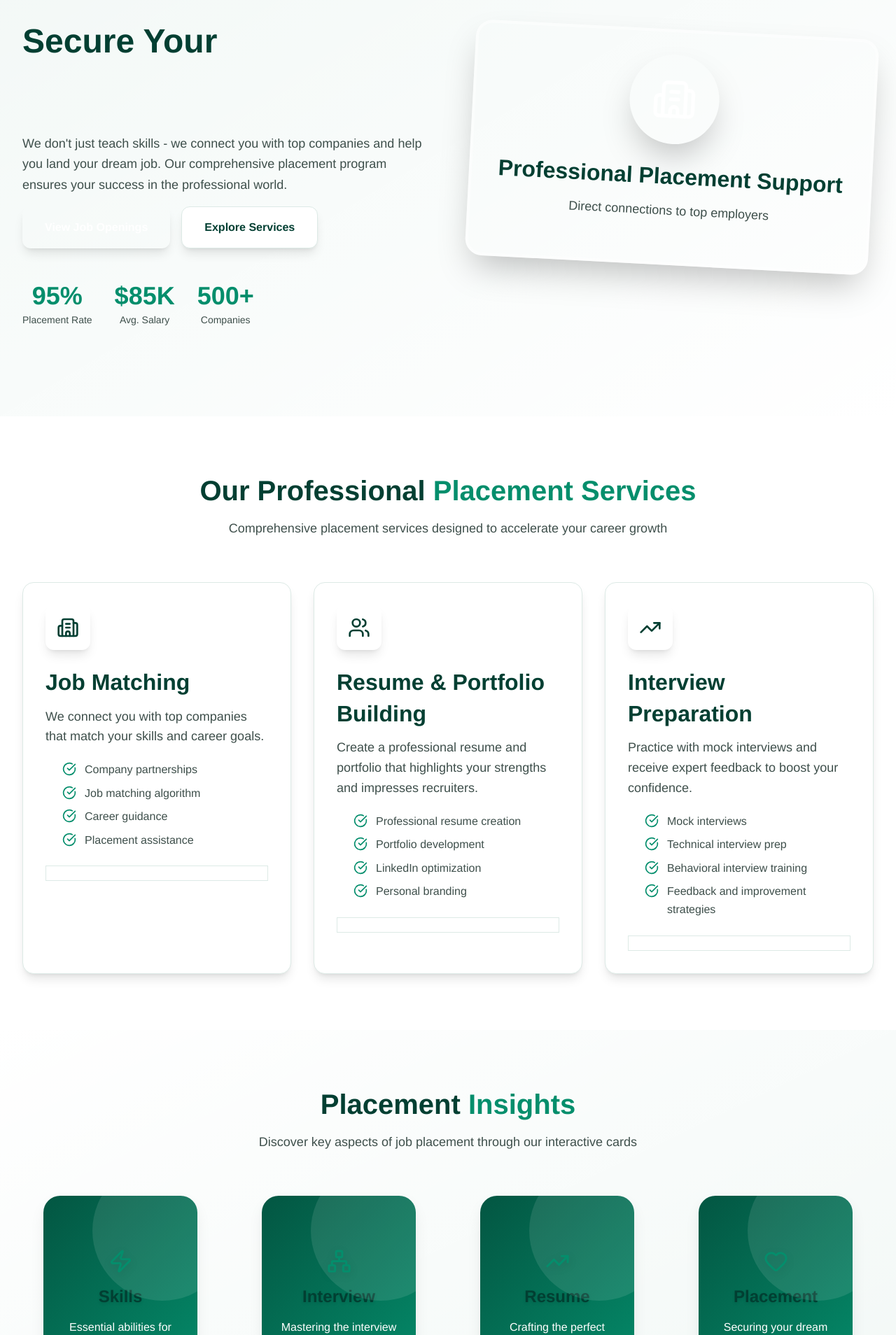
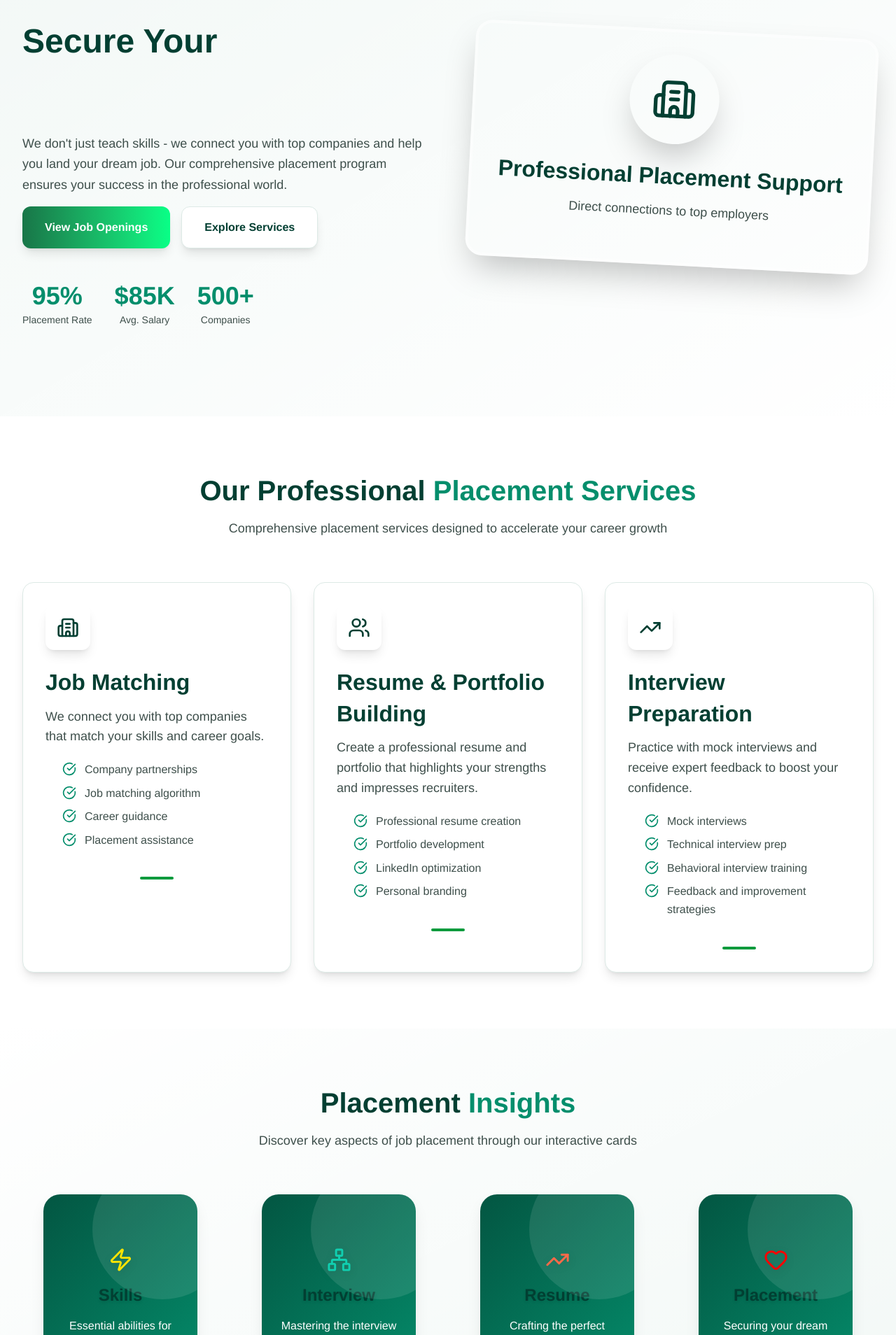
Before and after one commit to kbamnote/eliteManagementWebsite, a React (Vite) app: page /placements in a window 1280 px wide. Shown: the part 174-2082 px from the top of the page at 70% size. Built offline with nearby package versions, Linux system fonts and the light colour scheme.

Commit message:
placement page updatd

```diff
--- a/src/pages/CareerCounseling.jsx
+++ b/src/pages/CareerCounseling.jsx
@@ -116,7 +116,7 @@ export default function CareerCounseling() {
 
                 <div className="flex flex-wrap gap-4">
                   <motion.button
-                    className="px-8 py-4 bg-gradient-to-r from-accent to-dark font-bold rounded-xl hover:from-accent hover:to-accent transition-all duration-300 shadow-lg hover:shadow-xl transform hover:scale-105"
+                    className="px-8 py-4 bg-gradient-to-r from-[#08ff86] to-[#187648] text-white font-bold rounded-xl hover:from-accent hover:to-accent transition-all duration-300 shadow-lg hover:shadow-xl transform hover:scale-105"
                     initial={{ opacity: 0, y: 20 }}
                     animate={{ opacity: 1, y: 0 }}
                     transition={{ duration: 0.5, delay: 0.4 }}
--- a/src/pages/Placements.jsx
+++ b/src/pages/Placements.jsx
@@ -164,7 +164,8 @@ export default function Placements() {
 
                 <div className="flex flex-wrap gap-4">
                   <motion.button
-                    className="px-8 py-4 bg-gradient-to-r from-accent to-dark text-white font-bold rounded-xl hover:from-accent hover:to-accent transition-all duration-300 shadow-lg hover:shadow-xl transform hover:scale-105"
+                    className="px-8 py-4 bg-gradient-to-l from-[#08ff86] to-[#187648] text-white font-bold rounded-xl hover:from-accent hover:to-accent transition-all duration-300 shadow-lg hover:shadow-xl transform hover:scale-105"
+                    style={{backgroundColor:'#187648ff'}}
                     initial={{ opacity: 0, y: 20 }}
                     animate={{ opacity: 1, y: 0 }}
                     transition={{ duration: 0.5, delay: 0.4 }}
@@ -212,7 +213,7 @@ export default function Placements() {
 
                     <div className="text-center relative z-10 space-y-6">
                       <div className="w-32 h-32 bg-gradient-to-br from-accent to-dark rounded-full flex items-center justify-center mx-auto shadow-2xl">
-                        <Building2 className="w-16 h-16 text-white" />
+                        <Building2 className="w-16 h-16" />
                       </div>
                       <div>
                         <h3 className="text-2xl font-bold text-primary mb-3">Professional Placement Support</h3>
@@ -290,9 +291,9 @@ export default function Placements() {
                         </li>
                       ))}
                     </ul>
-                    <div className="mt-6 pt-4 border-t border-subtle">
+                    <div className="mt-6 pt-4">
                       <div className="flex justify-center">
-                        <div className="w-12 h-1 bg-accent rounded-full"></div>
+                        <div className="w-12 h-1 rounded-full" style={{backgroundColor:'#069a3c'}}></div>
                       </div>
                     </div>
                   </div>
@@ -340,7 +341,7 @@ export default function Placements() {
                   frontText="Essential abilities for placement success"
                   backTitle="Development"
                   backText="Continuous learning and improvement strategies"
-                  icon={<Zap className="text-accent" size={35} />}
+                  icon={<Zap className="text-[#ffe300]" size={35} />}
                 />
               </div>
               <div className="flex justify-center">
@@ -349,7 +350,7 @@ export default function Placements() {
                   frontText="Mastering the interview process"
                   backTitle="Preparation"
                   backText="Tips and techniques for interview success"
-                  icon={<Network className="text-accent" size={35} />}
+                  icon={<Network className="text-[#10cfb0]" size={35} />}
                 />
               </div>
               <div className="flex justify-center">
@@ -358,7 +359,7 @@ export default function Placements() {
                   frontText="Crafting the perfect resume"
                   backTitle="Optimization"
                   backText="Making your resume stand out to recruiters"
-                  icon={<GrowthIcon className="text-accent" size={35} />}
+                  icon={<GrowthIcon className="text-[#fd6a49]" size={35} />}
                 />
               </div>
               <div className="flex justify-center">
@@ -367,7 +368,7 @@ export default function Placements() {
                   frontText="Securing your dream job"
                   backTitle="Success"
                   backText="Strategies for successful job placement"
-                  icon={<Heart className="text-accent" size={35} />}
+                  icon={<Heart className="text-[#ff0000]" size={35} />}
                 />
               </div>
             </div>
@@ -456,7 +457,7 @@ export default function Placements() {
                     whileHover={{ y: -5, scale: 1.05 }}
                   >
                     <div className="w-16 h-16 rounded-xl bg-gradient-to-br from-accent to-dark flex items-center justify-center group-hover:from-dark group-hover:to-accent transition-all duration-300 mb-4 shadow-lg group-hover:shadow-xl">
-                      <Building2 className="w-8 h-8 text-white" />
+                      <Building2 className="w-8 h-8 text-dark" />
                     </div>
                     <h3 className="text-lg font-bold text-primary">{company.name}</h3>
                     <p className="mt-2 text-accent text-sm font-bold">{company.positions} positions</p>
@@ -605,7 +606,7 @@ export default function Placements() {
                   >
                     <div className="md:w-5/12 flex justify-center">
                       <div className="text-center md:text-right max-w-sm">
-                        <div className="w-24 h-24 rounded-full bg-gradient-to-br from-accent to-dark flex items-center justify-center text-white font-bold text-3xl shadow-2xl mx-auto md:mx-0">
+                        <div className="w-24 h-24 rounded-full bg-gradient-to-br from-accent to-dark flex items-center justify-center text-dark font-bold text-3xl shadow-2xl mx-auto md:mx-0">
                           {step.number}
                         </div>
                         <h3 className="mt-6 text-xl md:text-2xl font-bold text-primary">{step.title}</h3>
@@ -614,8 +615,8 @@ export default function Placements() {
                     </div>
 
                     <div className="md:w-2/12 flex justify-center">
-                      <div className="w-12 h-12 rounded-full bg-gradient-to-br from-white to-secondary border-4 border-accent shadow-2xl z-10 flex items-center justify-center">
-                        <div className="w-6 h-6 rounded-full bg-accent"></div>
+                      <div className="w-12 h-12 rounded-full bg-gradient-to-br from-[#ff9134] to-secondary border-4 border-[#ff9134] shadow-2xl z-10 flex items-center justify-center">
+                        <div className="w-6 h-6 rounded-full bg-[#ff9134]"></div>
                       </div>
                     </div>
 
@@ -623,10 +624,10 @@ export default function Placements() {
                       <div className="bg-gradient-to-br from-white to-secondary rounded-3xl p-8 border border-subtle shadow-2xl hover:shadow-2xl transition-all duration-500 max-w-md w-full">
                         <div className="flex items-center mb-6">
                           <div className="w-14 h-14 rounded-xl bg-gradient-to-br from-accent to-dark flex items-center justify-center shadow-xl mr-4">
-                            {index === 0 && <TrendingUp className="w-7 h-7 text-white" />}
-                            {index === 1 && <Users className="w-7 h-7 text-white" />}
-                            {index === 2 && <Building2 className="w-7 h-7 text-white" />}
-                            {index === 3 && <Calendar className="w-7 h-7 text-white" />}
+                            {index === 0 && <TrendingUp className="w-7 h-7 text-dark" />}
+                            {index === 1 && <Users className="w-7 h-7 text-dark" />}
+                            {index === 2 && <Building2 className="w-7 h-7 text-dark" />}
+                            {index === 3 && <Calendar className="w-7 h-7 text-dark" />}
                           </div>
                           <h4 className="font-bold text-primary text-xl">What to Expect</h4>
                         </div>
@@ -665,9 +666,9 @@ export default function Placements() {
               viewport={{ once: true }}
             >
               <h2 className="text-3xl md:text-4xl font-bold text-white mb-4 leading-tight">
-                Ready to Launch Your <span className="bg-gradient-to-r from-white to-secondary bg-clip-text text-transparent">Dream Job?</span>
+                Ready to Launch Your <span className="bg-gradient-to-r from-white to-secondary bg-clip-text text-[#23cccc]">Dream Job?</span>
               </h2>
-              <p className="mt-3 text-lg text-white/90 font-medium max-w-2xl mx-auto">
+              <p className="mt-3 text-lg text-dark/90 font-medium max-w-2xl mx-auto">
                 Join thousands of successful graduates who found their dream jobs through our placement program.
               </p>
               <div className="mt-10 flex flex-col sm:flex-row gap-4 justify-center">
@@ -683,7 +684,7 @@ export default function Placements() {
                   <ArrowRight className="ml-3 w-5 h-5" />
                 </motion.button>
                 <motion.button
-                  className="px-8 py-4 bg-transparent text-white font-bold rounded-xl hover:bg-white/10 transition-all duration-300 border-2 border-white transform hover:scale-105"
+                  className="px-8 py-4 bg-transparent text-dark font-bold rounded-xl hover:bg-white/10 transition-all duration-300 border-2 border-primary transform hover:scale-105"
                   initial={{ opacity: 0, y: 20 }}
                   whileInView={{ opacity: 1, y: 0 }}
                   transition={{ duration: 0.5, delay: 0.3 }}
```
